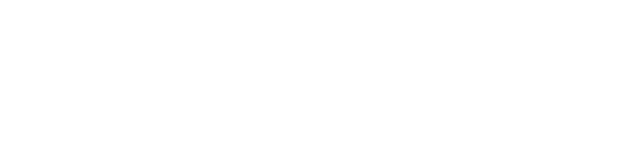
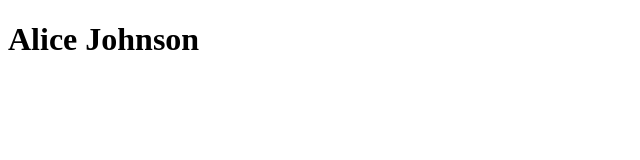
Before and after one commit to u0457617/Sandbox, a plain HTML site: page index.html in a window 1280 px wide. Shown: the whole page, without its empty margins (0-640 px from the left). Drawn offline with Linux system fonts and the light colour scheme.

Commit message:
Update index.html

```diff
--- a/index.html
+++ b/index.html
@@ -2,6 +2,7 @@
 <body>
 <head>
 <link href="style.css" type="text/css" rel="stylesheet">
-
+  <title>Alice Johnson - Instruction UX Curriculum Design</title>
+  <h1>Alice Johnson</h1>
   </body>
 </html>
```
